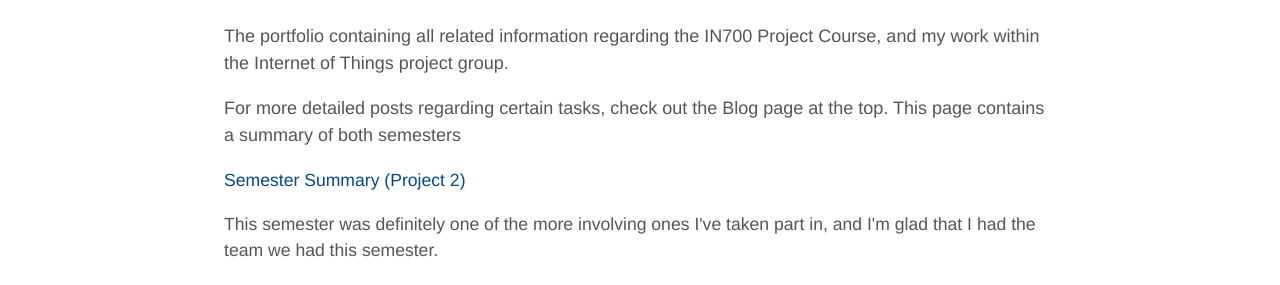
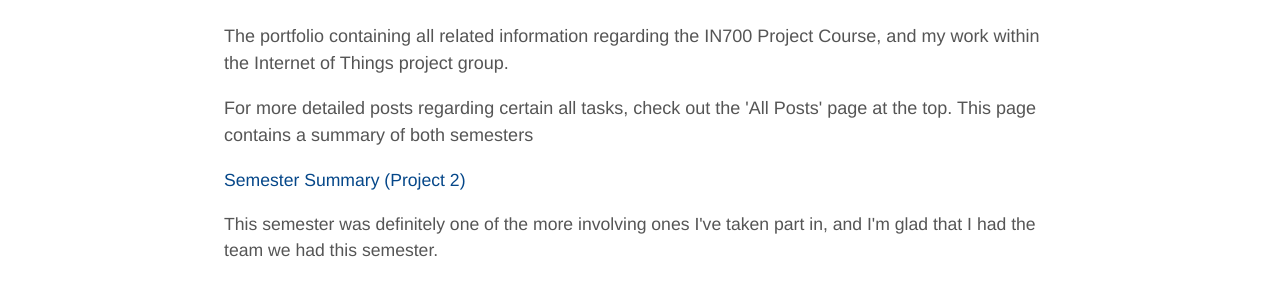
Before and after one commit to kammorne/IN700, a Jekyll site: the page built from index.html, in a window 1280 px wide. Shown: the part 422-707 px from the top of the page. Built offline with Jekyll 4.4.1, drawn with Linux system fonts in a browser that asks for light colours.

Commit message:
Update index.html

```diff
--- a/index.html
+++ b/index.html
@@ -6,7 +6,7 @@ title: Michael Lagocki, Project Portfolio
 	<h1>Michael Lagocki's IN700 Project Portfolio</h1>
 	<p>The portfolio containing all related information regarding the IN700 Project Course, and my work within the Internet of Things project group.</p>
 
-	<p>For more detailed posts regarding certain tasks, check out the Blog page at the top. This page contains a summary of both semesters</p>
+	<p>For more detailed posts regarding certain all tasks, check out the 'All Posts' page at the top. This page contains a summary of both semesters</p>
 </div><!-- /.blurb -->
 <div class="container">
 	<h4>Semester Summary (Project 2)</h4>
```
